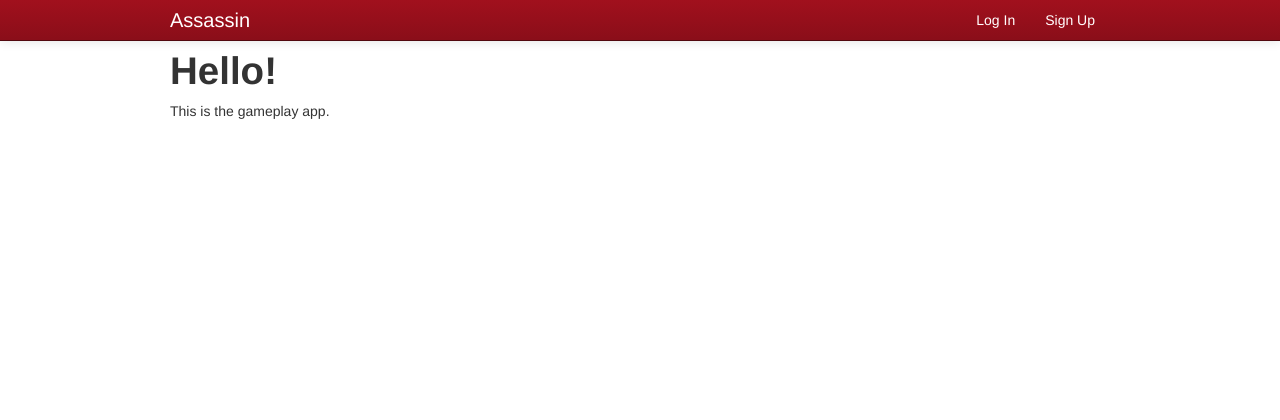
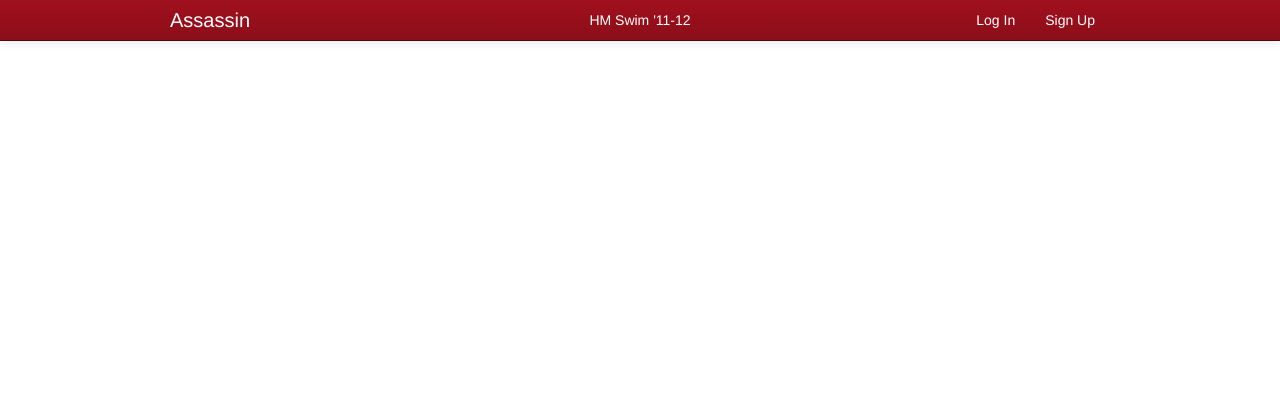
Before and after one commit to jeffbarg/Assassin, a Django app: template templates/gameplay/index.html in a window 1280 px wide. Shown: the top 420 px of the page. Run offline with Django 3.2, Linux system fonts and the light colour scheme; the template is opened without the code that fills it, so the values that code supplies are empty; some libraries are stand-ins or nearby versions.

Commit message:
Added Title Field

```diff
--- a/static/css/main/base.css
+++ b/static/css/main/base.css
@@ -44,3 +44,19 @@ body {
 .container .credit {
   margin: 20px 0;
   text-align: center; }
+
+/* Extra Nav Styles
+-------------------------------------------------- */
+/* Extend BootStrap's nav to include a centered title field. */
+/* line 56, ../../scss/main/base.scss */
+.title-container {
+  width: 600px;
+  position: absolute;
+  left: 50%;
+  margin-left: -300px;
+  text-align: center; }
+  /* line 65, ../../scss/main/base.scss */
+  .title-container .title {
+    margin: auto;
+    float: none;
+    display: inline-block; }
--- a/static/scss/main/base.scss
+++ b/static/scss/main/base.scss
@@ -45,3 +45,26 @@ body {
 	margin: 20px 0;
 	text-align:center;
 }
+
+
+
+/* Extra Nav Styles
+-------------------------------------------------- */
+/* Extend BootStrap's nav to include a centered title field. */
+
+
+.title-container {
+	$titleContainerWidth: 600px;
+	width: $titleContainerWidth;
+	position: absolute;
+	left: 50%;
+	margin-left: -$titleContainerWidth/2;
+
+	text-align: center;
+
+	.title {
+		margin: auto;
+		float: none;
+		display: inline-block;
+	}
+}
--- a/templates/gameplay/index.html
+++ b/templates/gameplay/index.html
@@ -2,17 +2,11 @@
 
 {% block content %}
 
-<h1>Hello!</h1>
-<p>This is the gameplay app.</p>
+<div class="left-col">
+</div>
 
-{{game}}
+<div class="right-col">
+</div>
 
-<ul>
-{% for user_session in user_sessions %}
-	<li>
-		{{user_session.user.get_full_name}}
-	</li>
-{% endfor %}
-</ul>
 
 {% endblock %}
--- a/templates/main/header.html
+++ b/templates/main/header.html
@@ -2,15 +2,18 @@
 
 <!-- Fixed navbar -->
 <div class="navbar navbar-static-top">
-	<div class="navbar-inner">
+	<div class="navbar-inner centered-content">
 		<div class="container">
-			<a class="btn btn-navbar" data-toggle="collapse" data-target=".nav-collapse">
-				<span class="icon-bar"></span>
-				<span class="icon-bar"></span>
-				<span class="icon-bar"></span>
-			</a>
 			<a class="brand" href="/">Assassin</a>
-			<div class="nav-collapse collapse">
+
+			<div class="title-container">
+				<ul class="nav title">
+					<li>
+						<a class="nav-title">HM Swim '11-12</a>
+					</li>
+				</ul>
+			</div>
+
 			<ul class="nav pull-right">
 				{% if user.is_authenticated %}
 				<li class="dropdown">
@@ -30,7 +33,6 @@
 				</li>
 				{% endif %}
 			</ul>
-			</div><!--/.nav-collapse -->
 		</div>
 	</div>
 </div>
```
Also changed, not shown: bootstrap-lib/_navbar.scss (line endings or trailing spaces), 1 other file. Lines whose indentation alone changed are shown as unchanged.
